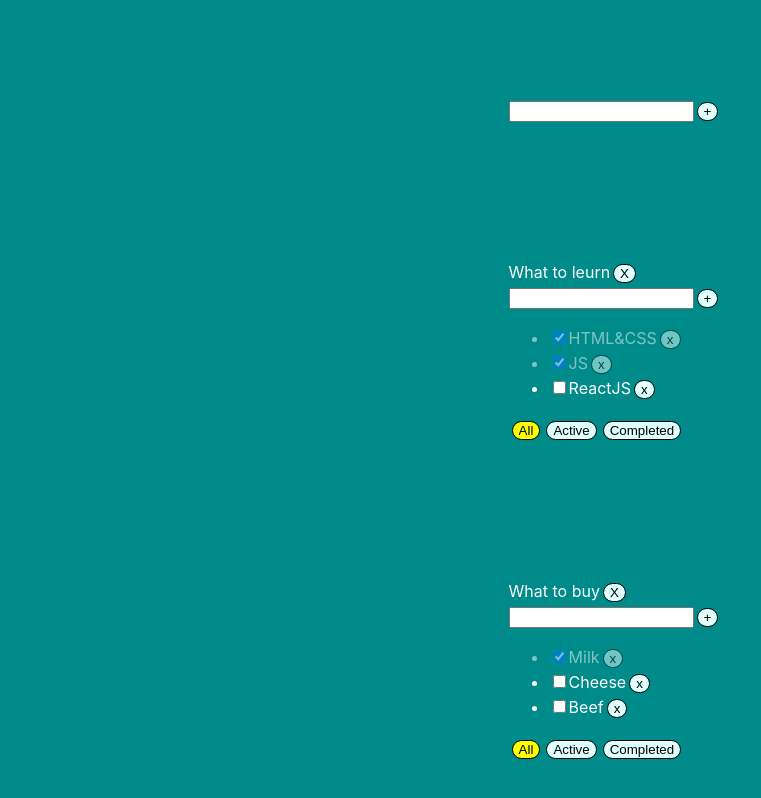
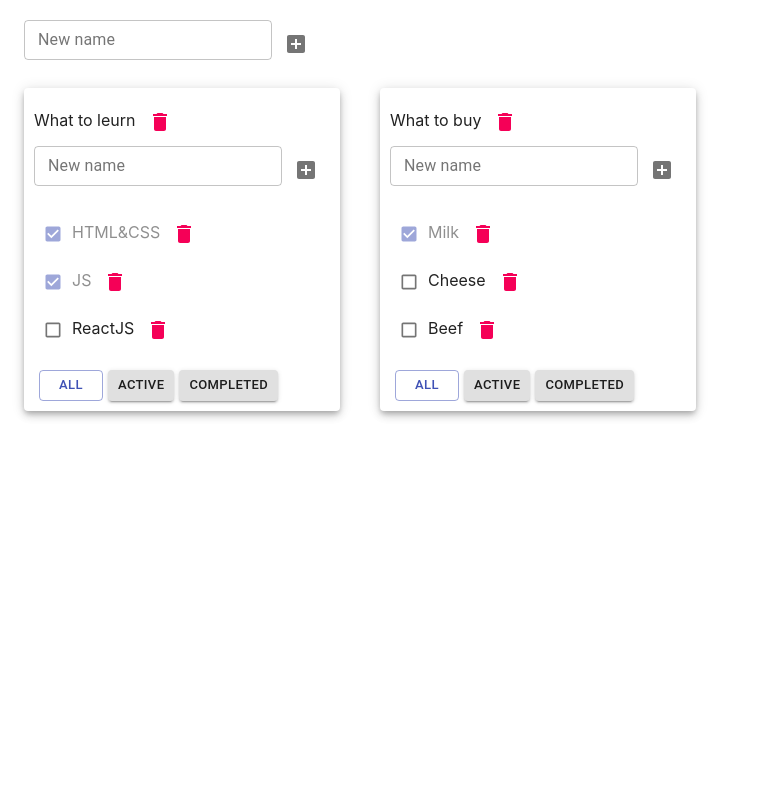
Before and after one commit to rarbar/NewToDo, a React (Create React App) app: page / in a window 1280 px wide. Shown: the top 798 px of the page, without its empty margins (0-761 px from the left). Built offline with nearby package versions, Linux system fonts and the light colour scheme.

Commit message:
Install Material-ui and fixed button, components, input, grid.

```diff
--- a/package.json
+++ b/package.json
@@ -3,6 +3,8 @@
   "version": "0.1.0",
   "private": true,
   "dependencies": {
+    "@material-ui/core": "^4.11.4",
+    "@material-ui/icons": "^4.11.2",
     "@testing-library/jest-dom": "^5.11.4",
     "@testing-library/react": "^11.1.0",
     "@testing-library/user-event": "^12.1.10",
--- a/src/AddItemForm.tsx
+++ b/src/AddItemForm.tsx
@@ -1,4 +1,6 @@
 import React, {ChangeEvent, KeyboardEvent, useState} from 'react';
+import {IconButton, TextField} from '@material-ui/core';
+import {AddBox} from '@material-ui/icons';
 
 type AddItemFormPropsType = {
     addItem: (title: string) => void
@@ -29,14 +31,20 @@ export function AddItemForm(props: AddItemFormPropsType) {
     return (
 
         <div>
-            <input
-                className={error ? 's.error' : ''}
+            <TextField
+                variant={'outlined'}
+                size={'small'}
                 value={title}
                 onChange={onChangeTitle}
                 onKeyPress={onKeyPressItem}
+                label={'New name'}
+                error={!!error}
+                helperText={error && 'Title is required'}
             />
-            <button onClick={onClickAddItem}>+</button>
-            {error && <div className={'messageError'}>{error}</div>}
+            <IconButton onClick={onClickAddItem} >
+                <AddBox/>
+                </IconButton>
+
         </div>
-    )
+)
 }
--- a/src/App.css
+++ b/src/App.css
@@ -1,32 +1,3 @@
-
-.App {
-  background-color:darkcyan;
-  padding: 30px;
-  display: grid;
-  height: 100vh;  /*по всей высоте экрана*/
-  place-items: center;
-  color: white;
-}
-
-.App > div {
-  margin-right: 50px;
-}
-.error{
-  border:  2px red solid;
-}
-.messageError{
-  color: red;
-}
-.btn{
-  background-color: yellow;
-}
 .is-done {
   opacity: 0.5;
 }
-button{
-  margin: 3px;
-  border: 1px solid black;
-  border-radius: 20px;
-  background-color: lightcyan;
-  cursor: pointer;
-}
--- a/src/App.tsx
+++ b/src/App.tsx
@@ -3,6 +3,7 @@ import './App.css';
 import {Todolist} from './TodoList';
 import {v1} from 'uuid';
 import {AddItemForm} from './AddItemForm';
+import {AppBar, Container, Grid, Paper} from '@material-ui/core';
 
 
 export type TaskType = {
@@ -46,7 +47,7 @@ function App() {
 
     function removeTask(id: string, todoListID: string) {
         // достаем нужный массив по todoListID
-        let todolistTask= tasks[todoListID]
+        let todolistTask = tasks[todoListID]
         // перезапишим в этом обьекте массив для нужного TD отфильтрованными массивами
         tasks[todoListID] = todolistTask.filter(t => t.id !== id)
         // засетаем в стейт копию обьекта, что бы react отреагировал перерисовкой
@@ -66,36 +67,36 @@ function App() {
         // создаем новую таску
         let newTask = {id: v1(), title, isDone: false}
         // достаем нужный массив по todoListID
-        let todolistTask= tasks[todoListID]
+        let todolistTask = tasks[todoListID]
         // перезапишим в этом обьекте массив для нужнрго нам TD добавив новую таску
         tasks[todoListID] = [newTask, ...todolistTask]
         // засетаем в стейт копию обьекта, что бы react отреагировал перерисовкой
         setTasks({...tasks})
     }
 
-    function addTodoList(title:string){
-        const newTodoListID=v1()
-        const newTodoList:TodoListType={
-            id:newTodoListID,
+    function addTodoList(title: string) {
+        const newTodoListID = v1()
+        const newTodoList: TodoListType = {
+            id: newTodoListID,
             title,
-            filter:'all'
+            filter: 'all'
         }
-        setTodoList([...todoList,newTodoList])
-        setTasks({...tasks,[newTodoListID]:[]})
+        setTodoList([...todoList, newTodoList])
+        setTasks({...tasks, [newTodoListID]: []})
     }
 
     function changeTaskStatus(taskID: string, isDone: boolean, todoListID: string) {
         // достаем нужный массив по todoListID
-        let todolistTask= tasks[todoListID]
+        let todolistTask = tasks[todoListID]
         // перезапишим в этом обьекте массив для нужного TD отмапив его меняя isDone
         tasks[todoListID] = todolistTask.map(t => t.id === taskID ? {...t, isDone} : t)
         // засетаем в стейт копию обьекта, что бы react отреагировал перерисовкой
         setTasks({...tasks})
     }
 
-    function changeTaskTitle(taskID: string, title:string, todoListID: string) {
+    function changeTaskTitle(taskID: string, title: string, todoListID: string) {
         // достаем нужный массив по todoListID
-        let todolistTask= tasks[todoListID]
+        let todolistTask = tasks[todoListID]
         // перезапишим в этом обьекте массив для нужного TD отмапив его меняя title
         tasks[todoListID] = todolistTask.map(t => t.id === taskID ? {...t, title} : t)
         // засетаем в стейт копию обьекта, что бы react отреагировал перерисовкой
@@ -106,8 +107,8 @@ function App() {
         setTodoList(todoList.map(tl => tl.id === todolistID ? {...tl, filter} : tl))
     }
 
-    function changeTodoListTitle(title:string, todolistID: string) {
-        setTodoList(todoList.map(tl => tl.id === todolistID ? {...tl,title} : tl))
+    function changeTodoListTitle(title: string, todolistID: string) {
+        setTodoList(todoList.map(tl => tl.id === todolistID ? {...tl, title} : tl))
     }
 
     function getFilterTasks(tl: TodoListType) {
@@ -124,8 +125,12 @@ function App() {
     const todoListComponents = todoList.map(tl => {
             const taskForTodoList = getFilterTasks(tl)
             return (
+                <Grid
+                    item
+                    key={tl.id}>
+                    <Paper elevation={5}
+                           style={{padding: '10px'}}>
                         <Todolist
-                    key={tl.id}
                             filter={tl.filter}
                             title={tl.title}
                             addTask={addNewTask}
@@ -137,13 +142,22 @@ function App() {
                             removeTodoList={removeTodoList}
                             changeTaskTitle={changeTaskTitle}
                             changeTodoListTitle={changeTodoListTitle}
-                />)
+                        />
+                    </Paper>
+                </Grid>)
         }
     )
     return (
         <div className="App">
+            <AppBar position={'static'}/>
+            <Container fixed>
+                <Grid container style={{padding: '20px 0px'}}>
                     <AddItemForm addItem={addTodoList}/>
+                </Grid>
+                <Grid container spacing={5}>
                     {todoListComponents}
+                </Grid>
+            </Container>
         </div>
     );
 }
--- a/src/TodoList.tsx
+++ b/src/TodoList.tsx
@@ -2,6 +2,8 @@ import React, {ChangeEvent} from 'react';
 import {FilterValueType, TaskType} from './App';
 import {AddItemForm} from './AddItemForm';
 import {EditableSpan} from './EditableSpan';
+import {Button, Checkbox, IconButton} from '@material-ui/core';
+import {Delete} from '@material-ui/icons';
 
 
 type PropsType = {
@@ -23,40 +25,75 @@ export function Todolist(props: PropsType) {
 
     const tasksJSX = props.tasks.map(t => {
         let taskClass = t.isDone ? 'is-done' : '';
-        const removeTask = () => {props.removeTask(t.id, props.todolistID)}
+        const removeTask = () => {
+            props.removeTask(t.id, props.todolistID)
+        }
 
         const changeTaskStatus = (e: ChangeEvent<HTMLInputElement>) => {
-            props.changeStatus(t.id, e.currentTarget.checked, props.todolistID)}
+            props.changeStatus(t.id, e.currentTarget.checked, props.todolistID)
+        }
 
         const changeTaskTitle = (title: string) => props.changeTaskTitle(t.id, title, props.todolistID)
 
         return (
-            <li key={t.id} className={taskClass}>
-            <input
-                    type="checkbox"
-                    checked={t.isDone}
-                    onChange={changeTaskStatus}/>
-            <EditableSpan
-                changeTitle={changeTaskTitle}
-                title={t.title}/>
-            <button onClick={removeTask}>x</button>
-        </li>)
+            <li key={t.id}>
+                <span className={taskClass}>
+                    <Checkbox
+                        size={'small'}
+                        color={'primary'}
+                        checked={t.isDone}
+                        onChange={changeTaskStatus}/>
+                <EditableSpan
+                    changeTitle={changeTaskTitle}
+                    title={t.title}/></span>
+                <IconButton
+                    color={'secondary'}
+                    onClick={removeTask}>
+                    <Delete/>
+                </IconButton>
+            </li>)
     })
-    const onClickAll = () => {props.changeFilter('all', props.todolistID)}
-    const onClickActive = () => {props.changeFilter('active', props.todolistID)}
-    const onClickCompleted = () => {props.changeFilter('completed', props.todolistID)}
-    const removeTodoList = () => {props.removeTodoList(props.todolistID)}
+    const onClickAll = () => {
+        props.changeFilter('all', props.todolistID)
+    }
+    const onClickActive = () => {
+        props.changeFilter('active', props.todolistID)
+    }
+    const onClickCompleted = () => {
+        props.changeFilter('completed', props.todolistID)
+    }
+    const removeTodoList = () => {
+        props.removeTodoList(props.todolistID)
+    }
     const changeTodoListTitle = (title: string) => props.changeTodoListTitle(title, props.todolistID)
 
     return <div>
         <EditableSpan title={props.title} changeTitle={changeTodoListTitle}/>
-        <button onClick={removeTodoList}>X</button>
+        <IconButton
+
+            onClick={removeTodoList}>
+            <Delete color={'secondary'}/>
+        </IconButton>
         <AddItemForm addItem={addTask}/>
-        <ul> {tasksJSX}</ul>
+        <ul style={{listStyle:'none',padding:'0px'}}> {tasksJSX}</ul>
         <div>
-            <button onClick={onClickAll} className={props.filter === 'all' ? 'btn' : ''}>All</button>
-            <button onClick={onClickActive} className={props.filter === 'active' ? 'btn' : ''}>Active</button>
-            <button onClick={onClickCompleted} className={props.filter === 'completed' ? 'btn' : ''}>Completed</button>
+            <Button style={{marginLeft: '5px'}}
+                    size={'small'}
+                    color={props.filter === 'all' ? 'primary' : 'default'}
+                    variant={props.filter === 'all' ? 'outlined' : 'contained'}
+                    onClick={onClickAll}>All</Button>
+            <Button
+                style={{marginLeft: '5px'}}
+                size={'small'}
+                color={props.filter === 'active' ? 'primary' : 'default'}
+                variant={props.filter === 'active' ? 'outlined' : 'contained'}
+                onClick={onClickActive}>Active</Button>
+            <Button
+                style={{marginLeft: '5px'}}
+                size={'small'}
+                color={props.filter === 'completed' ? 'primary' : 'default'}
+                variant={props.filter === 'completed' ? 'outlined' : 'contained'}
+                onClick={onClickCompleted}>Completed</Button>
         </div>
     </div>
 }
```
Also changed, not shown: 1 other file (tests, documents, lock files or other folders). Lines whose indentation alone changed are shown as unchanged.
